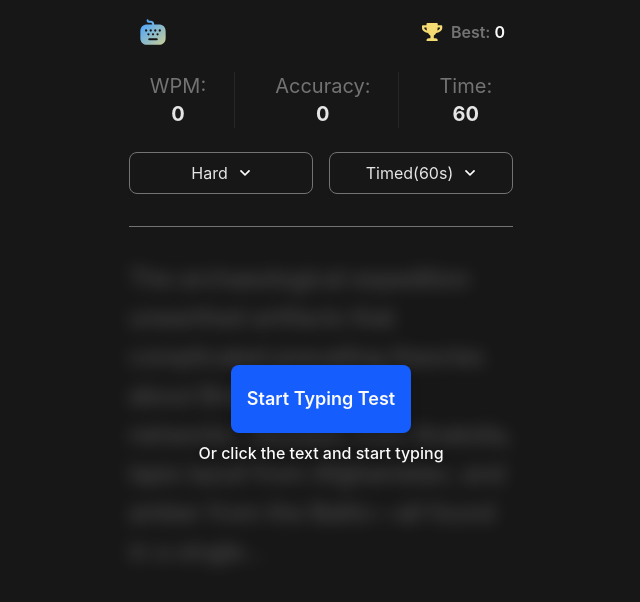
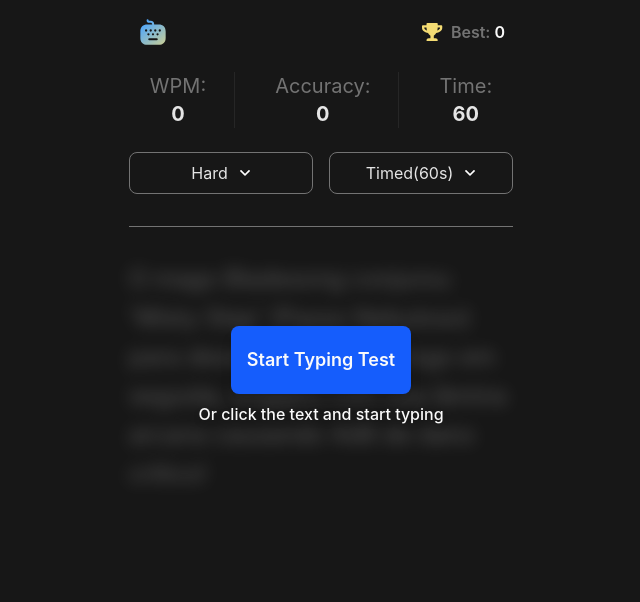
Before and after one commit to briellll/Typing-speed-test, a React (Vite) app: page / in a window 1280 px wide. Shown: the top 602 px of the page, without its empty margins (319-959 px from the left). Built offline with nearby package versions, Linux system fonts and the light colour scheme.

Commit message:
adiciona lógica para selecionar texto aleatório com base na dificuldade e atualiza componentes para refletir novas opções de texto

```diff
--- a/src/App.jsx
+++ b/src/App.jsx
@@ -3,8 +3,18 @@ import HeaderStats from "./components/HeaderStats"
 import StartScreen from "./components/StartScreen"
 import TypingArea from "./components/TypingArea";
 import ResultScreen from "./components/ResultScreen";
+import textBank from './utils/textBank.json';
+
 
 function App() {
+
+    const getRandomText = (level) =>{
+        const texts = textBank[level];
+        const randomIndex = Math.floor(Math.random() * texts.length);
+        return texts[randomIndex];
+    };
+
+
 
     const [gamePhase, setGamePhase] = useState('start');
 
@@ -20,11 +30,12 @@ function App() {
     const [recordType,setRecordType] = useState('none');
     const [difficulty, setDifficulty] = useState('Hard');
     const [mode, setMode] = useState('Timed(60s)');
+    const [currentText, setCurrentText] = useState(()=> getRandomText('Hard') )
 
 
     const handleDifficultyChange = (newDifficulty) => {
         setDifficulty(newDifficulty);
-        handleRestart();
+        handleRestart(mode, newDifficulty);
     };
 
     const handleModeChange = (newMode) => {
@@ -86,12 +97,14 @@ function App() {
 
     }, [gamePhase,timeLeft,mode]);
 
-    const handleRestart = ( currentMode = mode ) => {
+    const handleRestart = ( currentMode = mode, currentDifficulty = difficulty ) => {
         setGamePhase('start');
         setWpm(0);
         setAccuracy(0);
         setCorrectChars(0);
         setIncorrectChars(0);
+
+        setCurrentText(getRandomText(currentDifficulty));
 
         if (currentMode ==='Timed(60s)') {
             setTimeLeft(60);
@@ -100,6 +113,8 @@ function App() {
         else if (currentMode === 'Passage'){
             setTimeLeft(0)
         }
+
+
     };
 
     const handleUpdateStats = (newWpm, newAccuracy, correct, incorrect) => {
@@ -112,6 +127,7 @@ function App() {
     const handleTextComplete = () => {
         setGamePhase('finished');
     }
+
 
     const timeElapsed = mode === 'Timed(60s)' ? 60 - timeLeft : timeLeft;
 
@@ -136,7 +152,10 @@ function App() {
             )}
 
             {gamePhase === 'start' && (
-                <StartScreen onStartTest={() => setGamePhase('playing')} />
+                <StartScreen
+                onStartTest={() => setGamePhase('playing')}
+                textToType={currentText}
+                />
             )}
 
             {gamePhase ==='playing' && (
@@ -145,6 +164,7 @@ function App() {
                 timeElapsed={timeElapsed}
                 onUpdateStats={handleUpdateStats}
                 onComplete={handleTextComplete}
+                textToType={currentText}
                 />
             )}
 
--- a/src/components/Dropdown.jsx
+++ b/src/components/Dropdown.jsx
@@ -15,7 +15,7 @@ const DropDown = ({options, selectedOption, onOptionSelect}) => {
         <div className=" relative flex-1 w-full ">
 
             <button onClick={()=> setIsOpen(!isOpen)}
-                className=" w-full flex border border-neutral-500 py-2 rounded-lg text-neutral-200 justify-center px-4 items-center gap-3 text-center hover:bg-neutral-800 transition-colors "
+                className=" w-full flex border border-neutral-500 py-2 rounded-lg text-neutral-200 justify-center px-4 items-center gap-3 text-center hover:bg-neutral-800 transition-colors select-none "
                 >
             <span>{selectedOption}</span>
             <span>
--- a/src/components/StartScreen.jsx
+++ b/src/components/StartScreen.jsx
@@ -1,4 +1,4 @@
-const StartScreen = ({onStartTest}) => {
+const StartScreen = ({onStartTest, textToType}) => {
     return (
 
 
@@ -7,9 +7,7 @@ const StartScreen = ({onStartTest}) => {
             onClick={onStartTest}>
 
                 <div className="text-2xl leading-relaxed text-neutral-400       opacity-50 select-none  blur-sm ">
-                        The archaeological expedition unearthed artifacts that complicated prevailing
-                        theories about Bronze Age trade networks. Obsidian from Anatolia, lapis lazuli
-                        from Afghanistan, and amber from the Baltic—all found in a single...
+                        {textToType}
                 </div>
 
                 <div className="absolute inset-0 flex flex-col items-center justify-center">
--- a/src/components/TypingArea.jsx
+++ b/src/components/TypingArea.jsx
@@ -1,9 +1,9 @@
 import { useEffect, useState, useRef } from "react";
 import iconRestart from "../assets/images/icon-restart.svg"
 
-const TypingArea = ({onRestart, timeElapsed, onUpdateStats, onComplete}) => {
+const TypingArea = ({onRestart, timeElapsed, onUpdateStats, onComplete, textToType}) => {
 
-    const referenceText = "The archaeological expedition unearthed artifacts that complicated prevailing theories about Bronze Age trade networks.";
+    const referenceText = textToType;
     const [userInput,setUserInput] = useState('');
     const inputRef = useRef(null);
 
--- /dev/null
+++ b/src/utils/textBank.json
@@ -0,0 +1,20 @@
+{
+  "Easy": [
+    "O sol brilhou forte hoje de manha e os passarinhos cantaram.",
+    "Beber agua todos os dias faz muito bem para a sua saude.",
+    "O teclado mecanico faz um barulho muito legal quando eu digito.",
+    "Sempre salve o seu progresso antes de desligar o computador."
+  ],
+  "Medium": [
+    "A inteligência artificial está revolucionando a forma como interagimos com a tecnologia.",
+    "Quando o código compila perfeitamente na primeira tentativa, todo programador desconfia.",
+    "O analista de TI precisou reconfigurar o roteador porque o IP estava dando conflito na rede.",
+    "O desenvolvimento front-end exige muita atenção aos detalhes e uma boa arquitetura de componentes."
+  ],
+  "Hard": [
+    "O mago Bladesong conjurou 'Misty Step' (Passo Nebuloso) para desviar do ataque; logo em seguida, engajou com sua lâmina arcana causando 4d8 de dano crítico!",
+    "Segundo as convenções do ECMAScript 6, o uso de 'const' e 'let' mitiga os problemas de hoisting e escopo (lexical) causados pelo obsoleto 'var'.",
+    "A infraestrutura de servidores requer manutenção constante: desde a configuração de redes (TCP/IP) até a resolução de problemas físicos em impressoras e switches.",
+    "O artefato arqueológico, datado da Era do Bronze, revelou que a rota comercial entre a Anatólia (obsidiana) e o Báltico (âmbar) era vasta e extremamente complexa."
+  ]
+}
```
